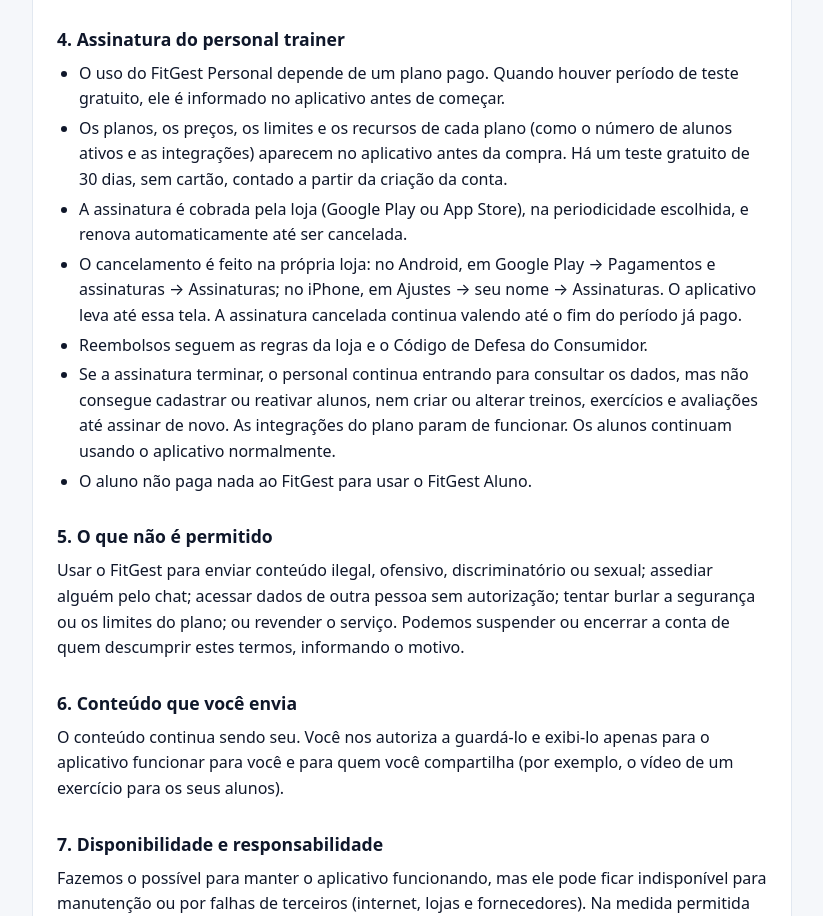
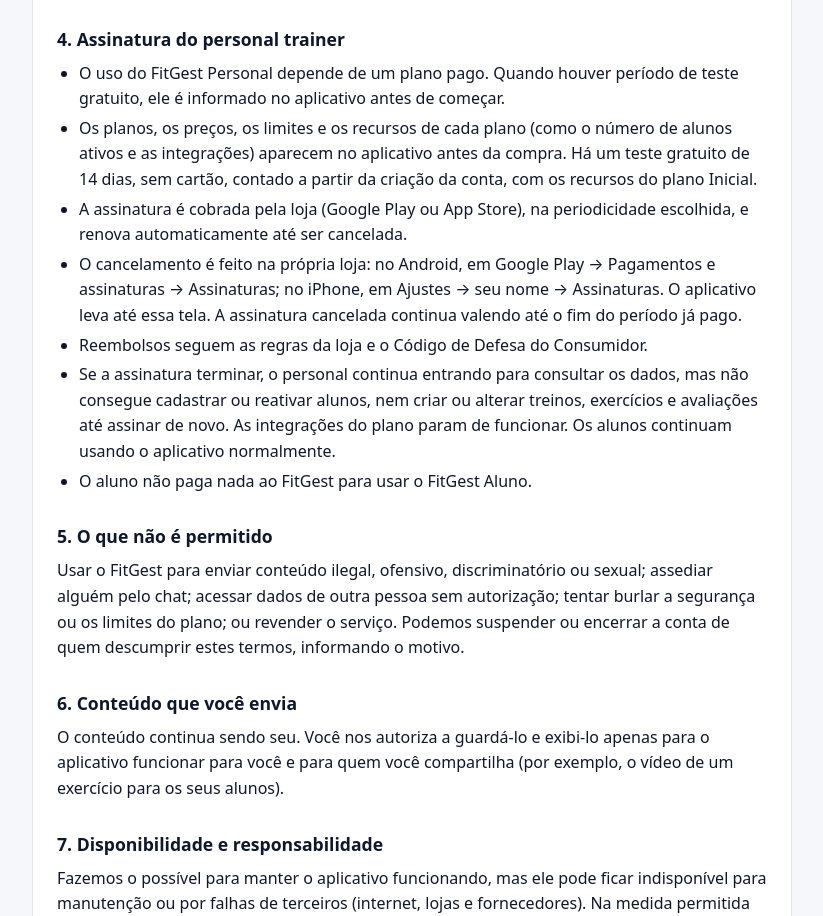
Before and after one commit to ZyamHunter/fitgest-legal, a plain HTML site: page termos.html in a window 1280 px wide. Shown: the part 1149-2065 px from the top of the page, without its empty margins (228-1051 px from the left). Drawn offline with Linux system fonts and the light colour scheme.

Commit message:
Teste grátis de 14 dias nos termos
Co-Authored-By: Claude Opus 5.5 <noreply@anthropic.com>

```diff
--- a/termos.html
+++ b/termos.html
@@ -48,7 +48,7 @@
 <h2>4. Assinatura do personal trainer</h2>
 <ul>
 <li>O uso do FitGest Personal depende de um plano pago. Quando houver período de teste gratuito, ele é informado no aplicativo antes de começar.</li>
-<li>Os planos, os preços, os limites e os recursos de cada plano (como o número de alunos ativos e as integrações) aparecem no aplicativo antes da compra. Há um teste gratuito de 30 dias, sem cartão, contado a partir da criação da conta.</li>
+<li>Os planos, os preços, os limites e os recursos de cada plano (como o número de alunos ativos e as integrações) aparecem no aplicativo antes da compra. Há um teste gratuito de 14 dias, sem cartão, contado a partir da criação da conta, com os recursos do plano Inicial.</li>
 <li>A assinatura é cobrada pela loja (Google Play ou App Store), na periodicidade escolhida, e renova automaticamente até ser cancelada.</li>
 <li>O cancelamento é feito na própria loja: no Android, em Google Play → Pagamentos e assinaturas → Assinaturas; no iPhone, em Ajustes → seu nome → Assinaturas. O aplicativo leva até essa tela. A assinatura cancelada continua valendo até o fim do período já pago.</li>
 <li>Reembolsos seguem as regras da loja e o Código de Defesa do Consumidor.</li>
```
